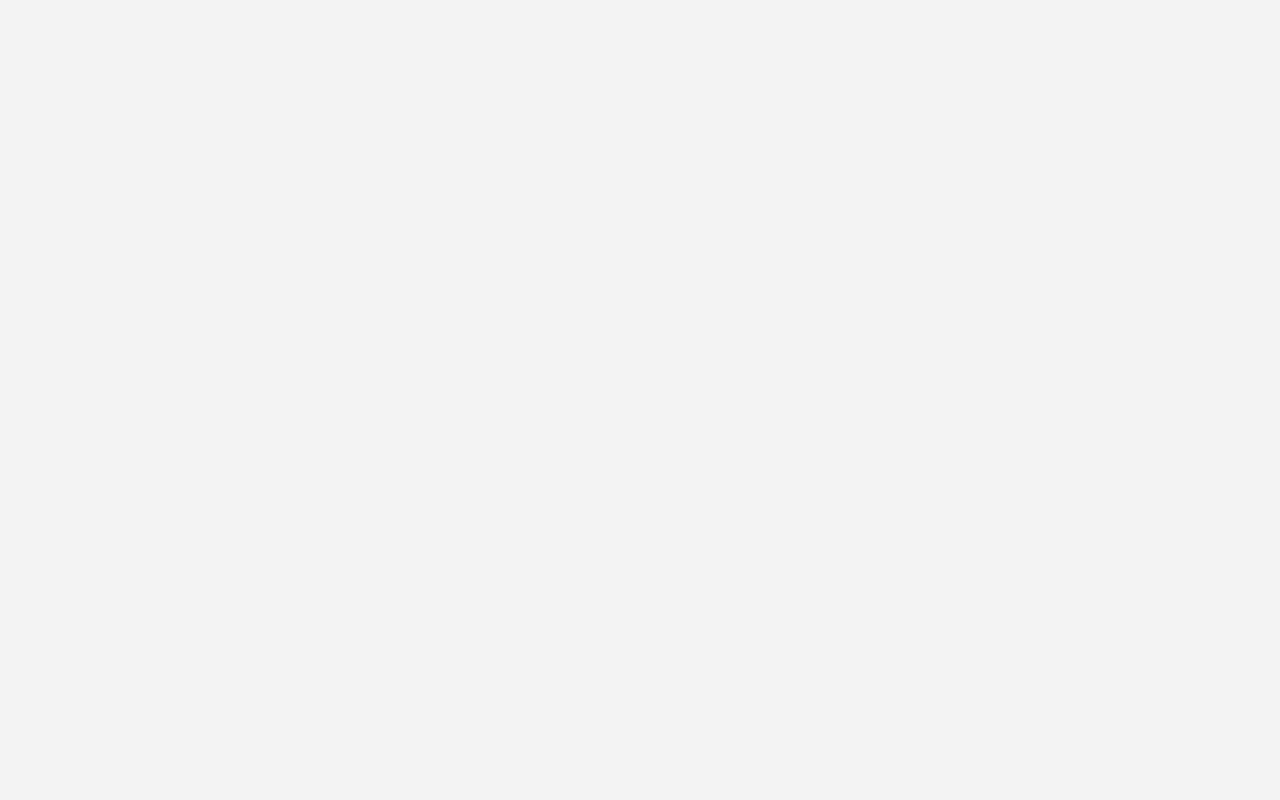
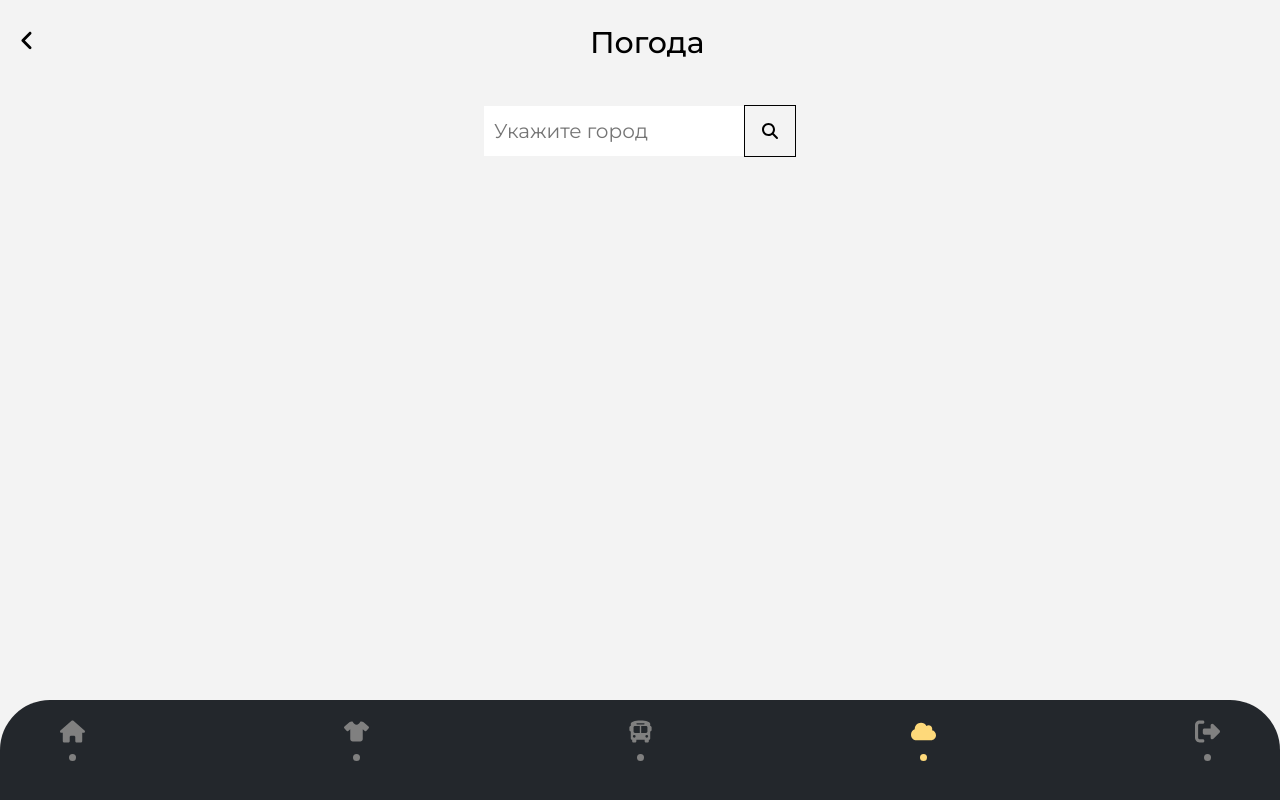
Before and after one commit to morozvanya1/portfolio_v2, a React (Create React App) app: page /weather in a window 1280 px wide. Before the commit this address had no page. Built offline with nearby package versions, Linux system fonts and the light colour scheme.

Commit message:
add weather

```diff
--- a/src/components/Footer.jsx
+++ b/src/components/Footer.jsx
@@ -5,12 +5,13 @@ import {
     faBus,
     faShirt,
     faRightFromBracket,
+    faCloud
 } from "@fortawesome/free-solid-svg-icons";
 import { Link } from 'react-router-dom';
 
 function Footer() {
-    const links = ['/', '/wardrobe', '/routes', '/exit'];
-    const icons = [faHouse, faShirt, faBus, faRightFromBracket];
+    const links = ['/', '/wardrobe', '/routes', '/weather', '/exit'];
+    const icons = [faHouse, faShirt, faBus, faCloud, faRightFromBracket];
 
     React.useEffect(() => {
         const path = window.location.pathname;
--- a/src/components/Header.jsx
+++ b/src/components/Header.jsx
@@ -10,7 +10,7 @@ function Header({ d, ic, l }) {
                 <FontAwesomeIcon icon={ic[0]} className="left" />
             </Link>
             <h3>{d}</h3>
-            <FontAwesomeIcon icon={ic[1]} className="bag" />
+            {ic[1] !== undefined ? <FontAwesomeIcon icon={ic[1]} className="bag" /> : <p></p>}
         </div>
     )
 }
--- /dev/null
+++ b/src/css/Weather.css
@@ -0,0 +1,75 @@
+.Weather {
+  width: 100%;
+  height: 100vh;
+
+  overflow: scroll;
+}
+
+.weather-header {
+  margin: 20px;
+
+  display: flex;
+  flex-direction: row;
+  justify-content: center;
+  align-items: center;
+}
+
+.weather-loc {
+  padding-right: 20px;
+  font-size: 30px;
+}
+
+.weather-header input {
+  padding: 10px;
+
+  font-size: 20px;
+  border: none;
+  background: white;
+}
+
+.weather-search {
+  padding: 17px;
+  background: rgba(243, 243, 243);
+  border: 1px solid black;
+}
+
+.weather-results {
+  display: none;
+  margin: 60px 20px 20px 20px;
+  padding: 20px;
+
+  border-radius: 20px;
+
+  background-color: white;
+  flex-direction: column;
+  justify-content: center;
+}
+
+.weather-result-temp {
+  display: flex;
+  flex-direction: row;
+  align-items: center;
+  padding-bottom: 20px;
+}
+
+.weather-result-temp:last-child {
+  padding-bottom: 0;
+}
+
+.weather-result-temp p {
+  font-size: 25px;
+}
+
+.weather-result-temp b {
+  padding-left: 10px;
+  font-size: 30px;
+}
+
+/* <div className="weather-result-temp">
+          <p>Погода на сегодня</p>
+          <b id="weather-result-temp"></b>
+        </div>
+        <div className="weather-result-feels-like" id="weather-result-feels-like">
+          <p>Ощущается, как</p>
+          <b id="weather-result-feels-p"></b>
+        </div> */
--- a/src/index.js
+++ b/src/index.js
@@ -3,7 +3,7 @@ import ReactDOM from "react-dom/client";
 import "./css/index.css";
 import { BrowserRouter as Router, Routes, Route } from "react-router-dom";
 import { Card } from "./components/index";
-import { Wardrobe, Content, App } from "./pages/index";
+import { Wardrobe, Content, App, Weather } from "./pages/index";
 
 const root = ReactDOM.createRoot(document.getElementById("root"));
 root.render(
@@ -14,6 +14,7 @@ root.render(
         <Route path="/wardrobe" element={<Wardrobe />} exact />
         <Route path="/content" element={<Content />} exact />
         <Route path="/card" element={<Card />} exact />
+        <Route path="/weather" element={<Weather />} exact />
       </Routes>
     </Router>
   </React.StrictMode>
--- /dev/null
+++ b/src/pages/Weather.js
@@ -0,0 +1,55 @@
+import React from "react";
+import "../css/Weather.css";
+import { Footer, Header } from "../components/index";
+import { FontAwesomeIcon } from "@fortawesome/react-fontawesome";
+import { faAngleLeft, faSearch } from "@fortawesome/free-solid-svg-icons";
+
+function Weather() {
+  function getWeather() {
+    const q = document.getElementById("city").value;
+    fetch(
+      `http://api.openweathermap.org/data/2.5/weather?q=${q}&APPID=0330b77c780de1eab5e21f76ad787628&units=metric`
+    ).then((resp) =>
+      resp.json().then((resp) => {
+        const temp = Math.ceil(resp.main.temp) + " °C";
+        const feels = Math.ceil(resp.main.feels_like) + " °C";
+        console.log(resp);
+        console.log("Погода - " + Math.ceil(resp.main.temp));
+        console.log("Ощущается, как - " + Math.ceil(resp.main.feels_like));
+        document.getElementById("weather-result-temp").innerHTML = temp;
+        document.getElementById("weather-result-feels-p").innerHTML = feels;
+        document.getElementsByClassName("weather-results")[0].style.display = "flex";
+      })
+    );
+  }
+
+  return (
+    <div className="Weather">
+      <Header d={"Погода"} ic={[faAngleLeft]} l={"/"} />
+
+      <div className="weather-header">
+        <input type="text" placeholder="Укажите город" id="city" />
+        <FontAwesomeIcon
+          icon={faSearch}
+          className="weather-search"
+          onClick={() => getWeather()}
+        />
+      </div>
+
+      <div className="weather-results">
+        <div className="weather-result-temp">
+          <p>Погода на сегодня:</p>
+          <b id="weather-result-temp"></b>
+        </div>
+        <div className="weather-result-temp" id="weather-result-feels-like">
+          <p>Ощущается, как:</p>
+          <b id="weather-result-feels-p"></b>
+        </div>
+      </div>
+
+      <Footer />
+    </div>
+  );
+}
+
+export default Weather;
--- a/src/pages/index.js
+++ b/src/pages/index.js
@@ -1,3 +1,4 @@
 export { default as App } from "./App";
 export { default as Content } from "./Content";
 export { default as Wardrobe } from "./Wardrobe";
+export { default as Weather } from "./Weather";
```
